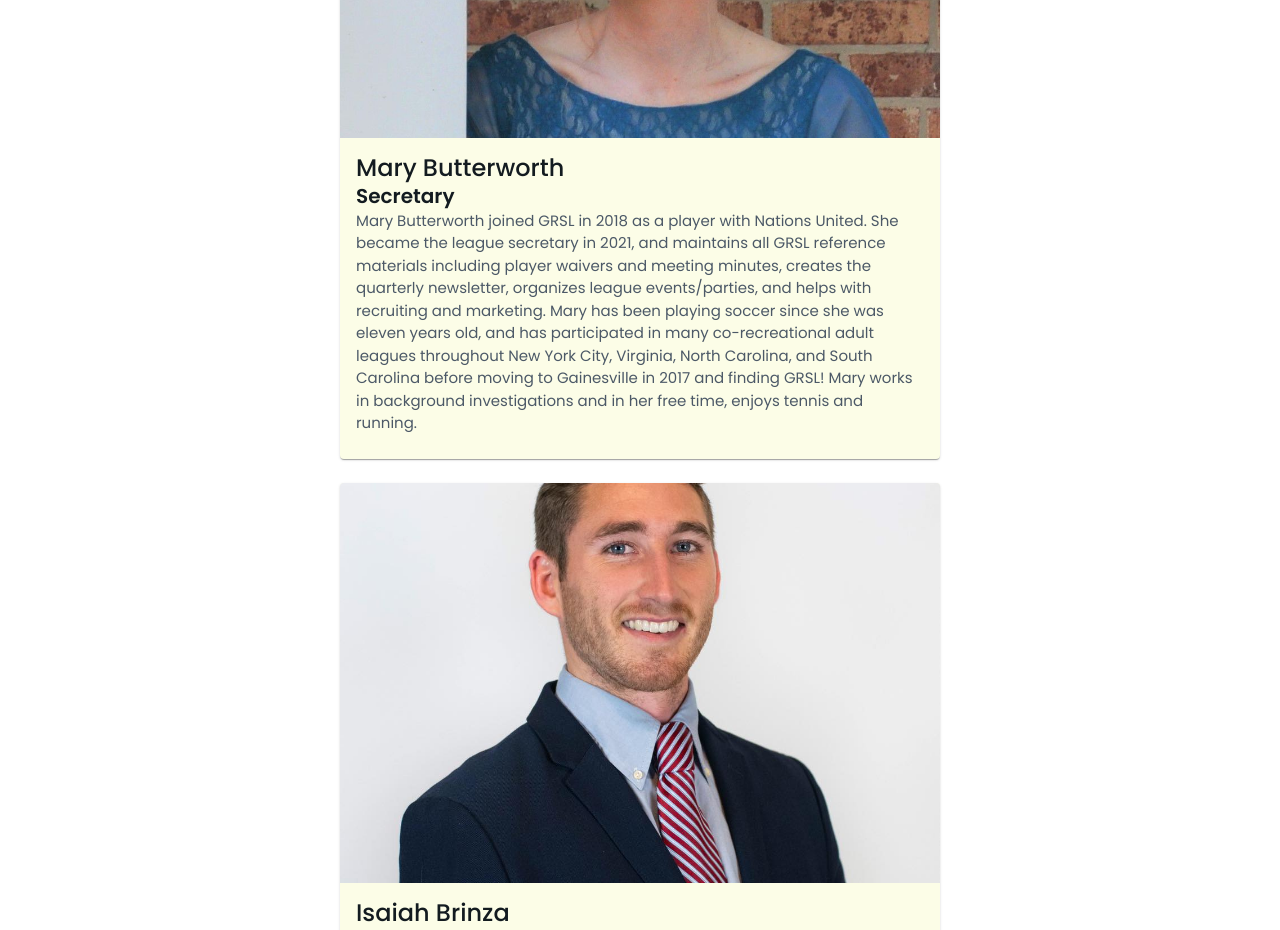
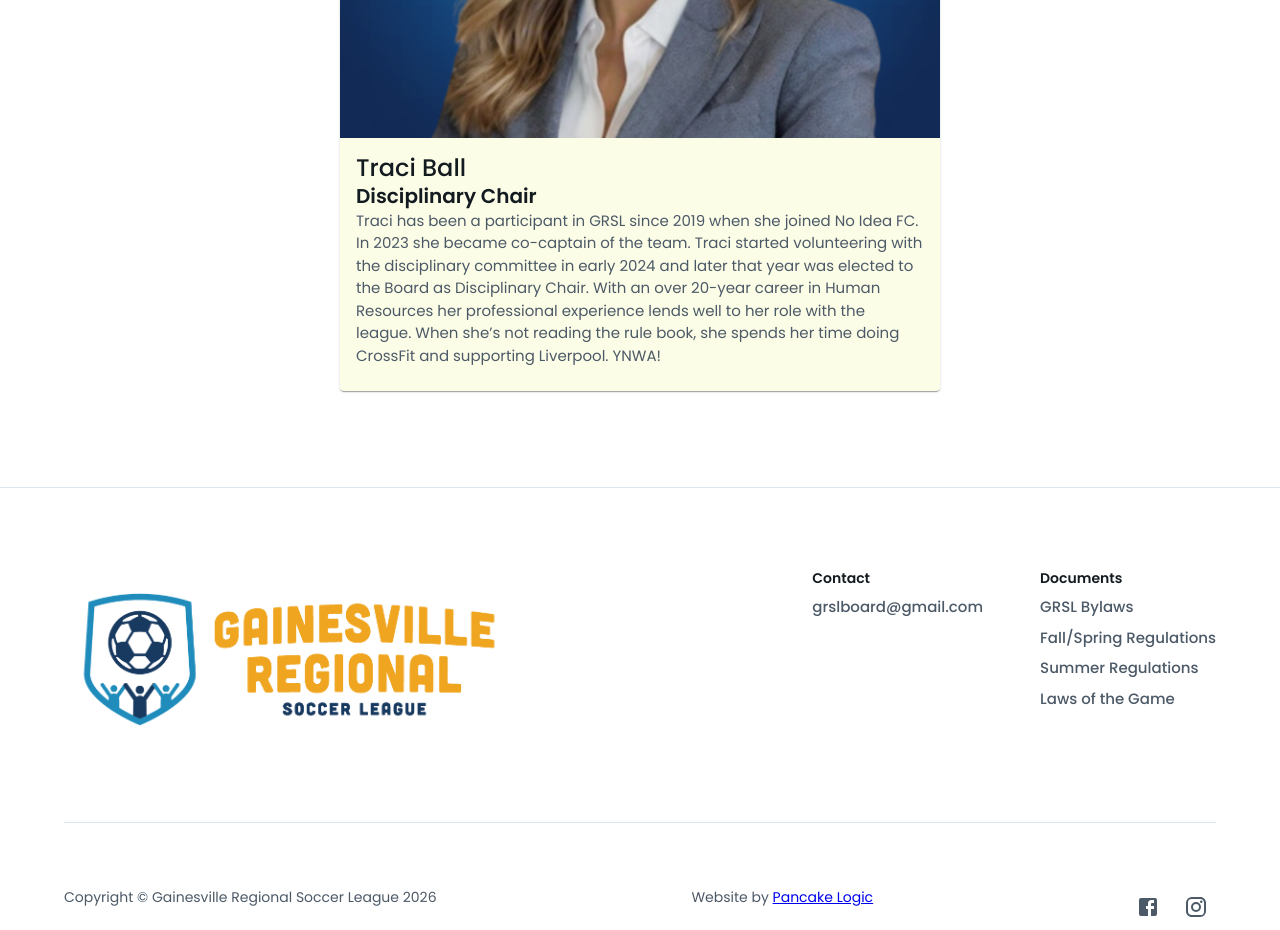
Before and after one commit to gnvrsl/grsl-ng, a React (Vite) app: page /board in a window 1280 px wide. Shown: the part 3520-4450 px from the top of the page. Built offline with nearby package versions, Linux system fonts and the light colour scheme; a web font is replaced by a local one.

Commit message:
Remove Isiah and Mary from Board members

```diff
--- a/src/components/BoardBios.tsx
+++ b/src/components/BoardBios.tsx
@@ -47,8 +47,6 @@ export default function BoardBios() {
         <BoardMemberBio name="Steve Moore" role="Vice President" imageSrc={steve} bio={boardBios.steve} />
         <BoardMemberBio name="Rebeca Denahan" role="Treasurer" imageSrc={rebeca} bio={boardBios.rebeca} />
         <BoardMemberBio name="Becca Antelis" role="Team and Player Relations" imageSrc={becca} bio={boardBios.becca} />
-        <BoardMemberBio name="Mary Butterworth" role="Secretary" imageSrc={mary} bio={boardBios.mary} />
-        <BoardMemberBio name="Isaiah Brinza" role="Marketing & Communications" imageSrc={isaiah} bio={boardBios.isaiah} />
         <BoardMemberBio name="Traci Ball" role="Disciplinary Chair" imageSrc={traci} bio={boardBios.traci} />
       </Box>
     </Container>
--- a/src/components/Info.tsx
+++ b/src/components/Info.tsx
@@ -172,8 +172,6 @@ export default function Info() {
           <BoardMember name="Steve Moore" role="Vice President" imageSrc={steve} />
           <BoardMember name="Rebeca Denahan" role="Treasurer" imageSrc={rebeca} />
           <BoardMember name="Becca Antelis" role="Team and Player Relations" imageSrc={becca} />
-          <BoardMember name="Mary Butterworth" role="Secretary" imageSrc={mary} />
-          <BoardMember name="Isaiah Brinza" role="Marketing & Communications" imageSrc={isaiah} />
           <BoardMember name="Traci Ball" role="Disciplinary Chair" imageSrc={traci} />
         </Box>
       </Container>
```
